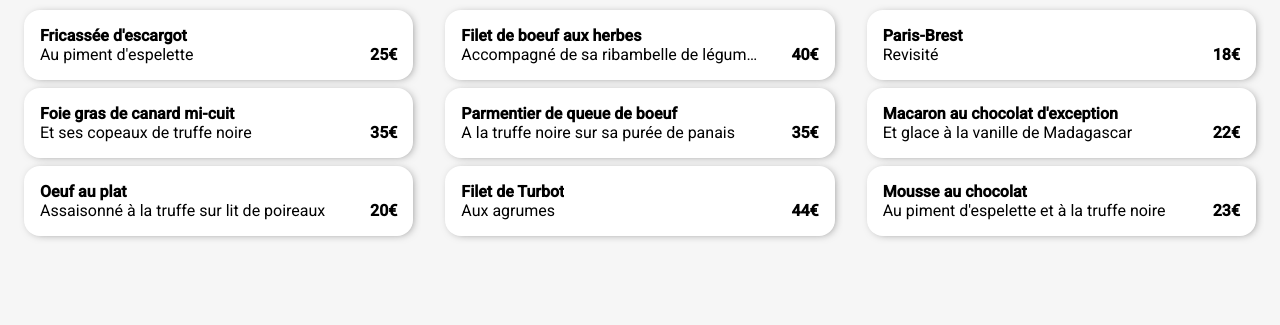
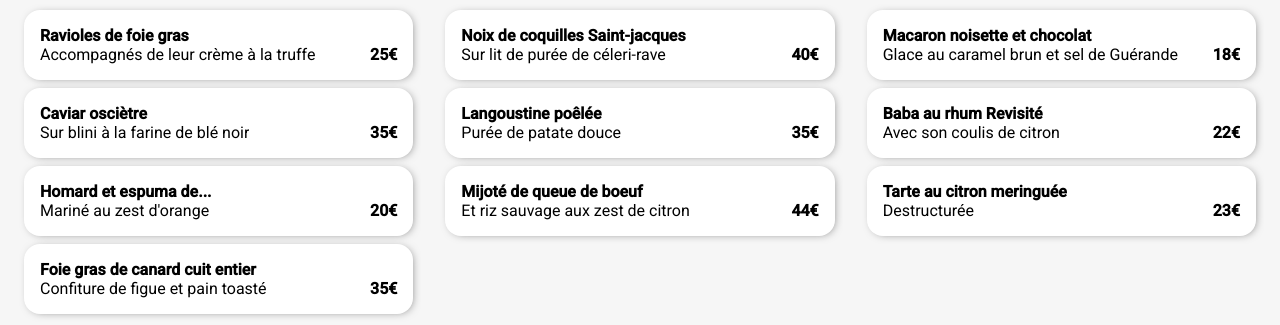
Before and after one commit to Lucasdescatoire/DescatoireLucas_3_01022022, a website: page pages/resto-2.html in a window 1280 px wide. Shown: the part 535-860 px from the top of the page. Drawn offline with Linux system fonts and the light colour scheme; a web font is replaced by a local one.

Commit message:
modification menu

```diff
--- a/pages/resto-2.html
+++ b/pages/resto-2.html
@@ -33,8 +33,8 @@
           <div class="menu__category__list">
             <div class="menu-item">
               <div class="menu-item__description">
-                <h4>Fricassée d'escargot</h4>
-                <p>Au piment d'espelette</p>
+                <h4>Ravioles de foie gras</h4>
+                <p>Accompagnés de leur crème à la truffe</p>
               </div>
               <span class="menu-item__price">25€</span>
               <div class="menu-item__check">
@@ -43,8 +43,8 @@
             </div>
             <div class="menu-item">
               <div class="menu-item__description">
-                <h4>Foie gras de canard mi-cuit</h4>
-                <p>Et ses copeaux de truffe noire</p>
+                <h4>Caviar osciètre</h4>
+                <p>Sur blini à la farine de blé noir</p>
               </div>
               <span class="menu-item__price">35€</span>
               <div class="menu-item__check">
@@ -53,10 +53,20 @@
             </div>
             <div class="menu-item">
               <div class="menu-item__description">
-                <h4>Oeuf au plat</h4>
-                <p>Assaisonné à la truffe sur lit de poireaux</p>
+                <h4>Homard et espuma de...</h4>
+                <p>Mariné au zest d'orange</p>
               </div>
               <span class="menu-item__price">20€</span>
+              <div class="menu-item__check">
+                <i class="fas fa-check"></i>
+              </div>
+            </div>
+            <div class="menu-item">
+              <div class="menu-item__description">
+                <h4>Foie gras de canard cuit entier</h4>
+                <p>Confiture de figue et pain toasté</p>
+              </div>
+              <span class="menu-item__price">35€</span>
               <div class="menu-item__check">
                 <i class="fas fa-check"></i>
               </div>
@@ -69,8 +79,8 @@
           <div class="menu__category__list">
             <div class="menu-item">
               <div class="menu-item__description">
-                <h4>Filet de boeuf aux herbes</h4>
-                <p>Accompagné de sa ribambelle de légumes</p>
+                <h4>Noix de coquilles Saint-jacques</h4>
+                <p>Sur lit de purée de céleri-rave</p>
               </div>
               <span class="menu-item__price">40€</span>
               <div class="menu-item__check">
@@ -79,8 +89,8 @@
             </div>
             <div class="menu-item">
               <div class="menu-item__description">
-                <h4>Parmentier de queue de boeuf</h4>
-                <p>A la truffe noire sur sa purée de panais</p>
+                <h4>Langoustine poêlée</h4>
+                <p>Purée de patate douce</p>
               </div>
               <span class="menu-item__price">35€</span>
               <div class="menu-item__check">
@@ -89,8 +99,8 @@
             </div>
             <div class="menu-item">
               <div class="menu-item__description">
-                <h4>Filet de Turbot</h4>
-                <p>Aux agrumes</p>
+                <h4>Mijoté de queue de boeuf</h4>
+                <p>Et riz sauvage aux zest de citron</p>
               </div>
               <span class="menu-item__price">44€</span>
               <div class="menu-item__check">
@@ -105,8 +115,8 @@
           <div class="menu__category__list">
             <div class=" menu-item">
               <div class="menu-item__description">
-                <h4>Paris-Brest</h4>
-                <p>Revisité</p>
+                <h4>Macaron noisette et chocolat</h4>
+                <p>Glace au caramel brun et sel de Guérande</p>
               </div>
               <span class="menu-item__price">18€</span>
               <div class="menu-item__check">
@@ -115,8 +125,8 @@
             </div>
             <div class="menu-item">
               <div class="menu-item__description">
-                <h4>Macaron au chocolat d'exception</h4>
-                <p>Et glace à la vanille de Madagascar</p>
+                <h4>Baba au rhum Revisité</h4>
+                <p>Avec son coulis de citron </p>
               </div>
               <span class="menu-item__price">22€</span>
               <div class="menu-item__check">
@@ -125,8 +135,8 @@
             </div>
             <div class="menu-item">
               <div class="menu-item__description">
-                <h4>Mousse au chocolat</h4>
-                <p>Au piment d'espelette et à la truffe noire</p>
+                <h4>Tarte au citron meringuée</h4>
+                <p>Destructurée</p>
               </div>
               <span class="menu-item__price">23€</span>
               <div class="menu-item__check">
```
Also changed, not shown: pages/resto-3.html (+6 -6 lines), pages/resto-4.html (+18 -18 lines).
